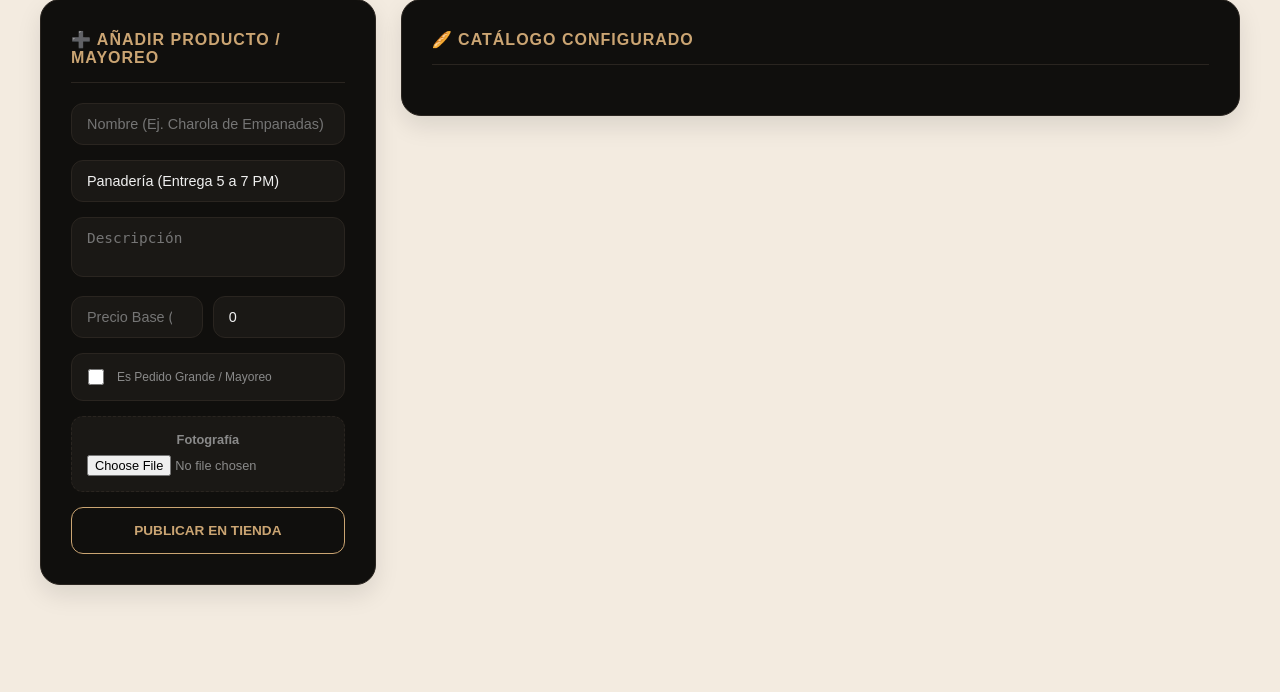
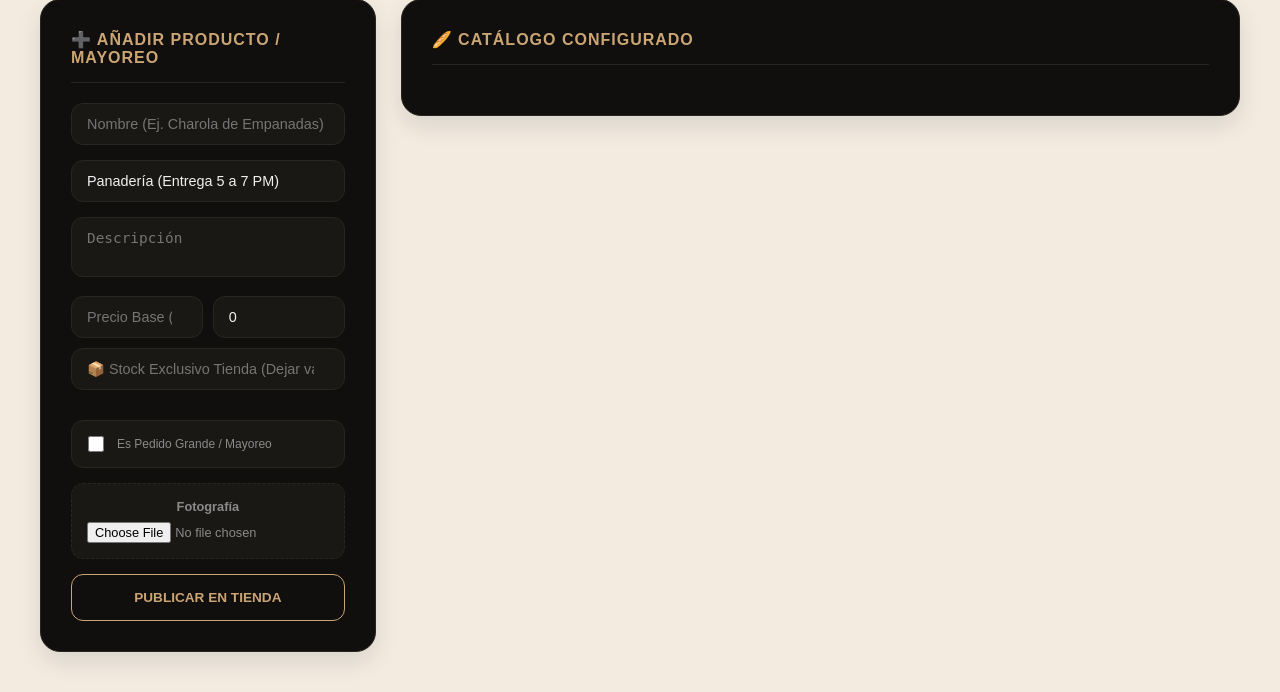
Before and after one commit to zuriellopezcisneros8-bit/delicious-bread, a Flask app: template templates/admin.html in a window 1280 px wide, after a click on "🥖 MENÚ & PRODUCTOS". Shown: the part 198-890 px from the top of the page. Before the commit the page ends 793 px from the top, so only its background shows below. Run offline with Flask 3, Linux system fonts and the light colour scheme; the template is opened without the code that fills it, so the values that code supplies are empty; parts of the project's set-up code (start-up, migrations or seed data) failed here and were passed over; some libraries are stand-ins or nearby versions.

Commit message:
NEW CHANGES

```diff
--- a/templates/admin.html
+++ b/templates/admin.html
@@ -621,9 +621,12 @@
 </select>
                     <textarea name="descripcion" class="form-control" placeholder="Descripción" style="height:60px; resize: none;"></textarea>
 
-                    <div class="edit-grid" style="margin-bottom: 15px;">
+                    <div class="edit-grid" style="margin-bottom: 10px;">
                         <input type="number" step="0.50" name="precio" class="form-control" required placeholder="Precio Base ($)" style="margin-bottom: 0;">
-                        <input type="number" name="stock_sobrante" class="form-control" min="0" value="0" placeholder="Stock Sobrante / Venta Flash (Piezas)" style="margin-bottom: 0;">
+                        <input type="number" name="stock_sobrante" class="form-control" min="0" value="0" placeholder="Stock Flash (Piezas)" style="margin-bottom: 0;">
+                    </div>
+                    <div style="margin-bottom: 15px;">
+                        <input type="number" name="stock_tienda" class="form-control" min="0" placeholder="📦 Stock Exclusivo Tienda (Dejar vacío si es pan)">
                     </div>
 
                     <div style="margin-bottom: 15px; background: var(--input-bg); border: 1px solid var(--border-dark); border-radius: 12px; padding: 12px; display: flex; align-items: center; gap: 10px;">
@@ -660,7 +663,9 @@
                                 {% if prod.stock_sobrante and prod.stock_sobrante > 0 %}
                                     <span style="background: #1C333B; color: #6BE0FF; font-size: 0.65rem; padding: 4px 8px; border-radius: 10px; border: 1px solid #2B525F;">⚡ FLASH: {{ prod.stock_sobrante }} PZS</span>
                                 {% endif %}
-
+                                {% if prod.stock_tienda is not none %}
+                                    <span style="background: #1F1A15; color: var(--accent-gold); font-size: 0.65rem; padding: 4px 8px; border-radius: 10px; border: 1px solid var(--accent-gold);">📦 TIENDA: {{ prod.stock_tienda }} PZS</span>
+                                {% endif %}
                                 {% if prod.es_pedido_grande %}
                                     <span style="background: #3b2b1a; color: var(--accent-gold); font-size: 0.65rem; padding: 4px 8px; border-radius: 10px; border: 1px solid var(--accent-gold);">MAYOREO</span>
                                 {% endif %}
@@ -715,13 +720,17 @@
 
                             <div class="edit-grid" style="margin-top: 10px;">
                                 <div>
-                                    <label style="font-size: 0.7rem; color: var(--text-gray); display: block; margin-bottom: 4px;">Modificar Sobrante (Venta Flash):</label>
+                                    <label style="font-size: 0.7rem; color: var(--text-gray); display: block; margin-bottom: 4px;">Sobrante (Venta Flash):</label>
                                     <input type="number" name="stock_sobrante" class="form-control" value="{{ prod.stock_sobrante or 0 }}" min="0">
                                 </div>
-                                <div style="display: flex; align-items: center; padding-top: 15px;">
-                                    <input type="checkbox" name="es_pedido_grande" id="edit_large_{{ prod.id }}" value="1" {% if prod.es_pedido_grande %}checked{% endif %} style="accent-color: var(--accent-gold); width: 16px; height: 16px; margin-right: 8px;">
-                                    <label for="edit_large_{{ prod.id }}" style="font-size: 0.75rem; color: var(--text-gray); cursor: pointer;">Es Mayoreo</label>
+                                <div>
+                                    <label style="font-size: 0.7rem; color: var(--text-gray); display: block; margin-bottom: 4px;">Stock Tienda (Vacío si es pan):</label>
+                                    <input type="number" name="stock_tienda" class="form-control" value="{{ prod.stock_tienda if prod.stock_tienda is not none else '' }}" min="0">
                                 </div>
+                            </div>
+                            <div style="display: flex; align-items: center; padding-top: 5px; margin-bottom: 10px;">
+                                <input type="checkbox" name="es_pedido_grande" id="edit_large_{{ prod.id }}" value="1" {% if prod.es_pedido_grande %}checked{% endif %} style="accent-color: var(--accent-gold); width: 16px; height: 16px; margin-right: 8px;">
+                                <label for="edit_large_{{ prod.id }}" style="font-size: 0.75rem; color: var(--text-gray); cursor: pointer;">Es Mayoreo</label>
                             </div>
 
                             <textarea name="descripcion" class="form-control" style="height:60px; resize:none; margin-top: 10px;">{{ prod.descripcion }}</textarea>
```
